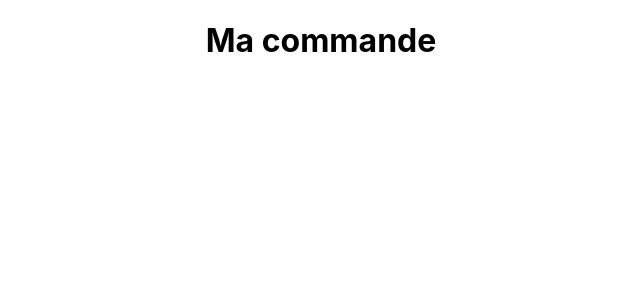
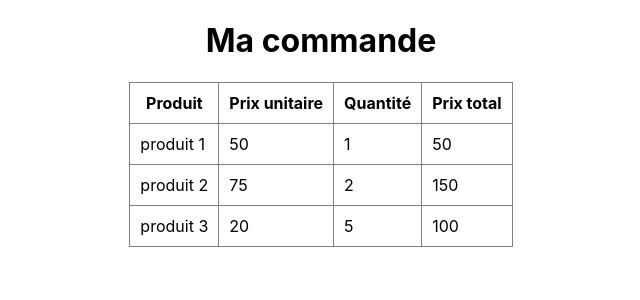
Before and after one commit to ComicScrip/dojo-product-cart, a React (Create React App) app: page / in a window 1280 px wide. Shown: the top 300 px of the page, without its empty margins (319-959 px from the left). Built offline with nearby package versions, Linux system fonts and the light colour scheme.

Commit message:
update readme

```diff
--- a/src/App.js
+++ b/src/App.js
@@ -1,3 +1,4 @@
+import { useState } from 'react';
 import './App.css';
 
 const initialProductList = [
@@ -7,9 +8,32 @@ const initialProductList = [
 ];
 
 function App() {
+  const [productList, setproductList] = useState(initialProductList);
   return (
     <div className='App'>
       <h1>Ma commande</h1>
+      <table>
+        <thead>
+          <tr>
+            <th>Produit</th>
+            <th>Prix unitaire</th>
+            <th>Quantité</th>
+            <th>Prix total</th>
+          </tr>
+        </thead>
+        <tbody>
+          {productList.map((product) => {
+            return (
+              <tr key={product.id}>
+                <td>{product.name}</td>
+                <td>{product.price}</td>
+                <td>{product.quantity}</td>
+                <td>{product.price * product.quantity}</td>
+              </tr>
+            );
+          })}
+        </tbody>
+      </table>
     </div>
   );
 }
```
Also changed, not shown: 1 other file (tests, documents, lock files or other folders).
